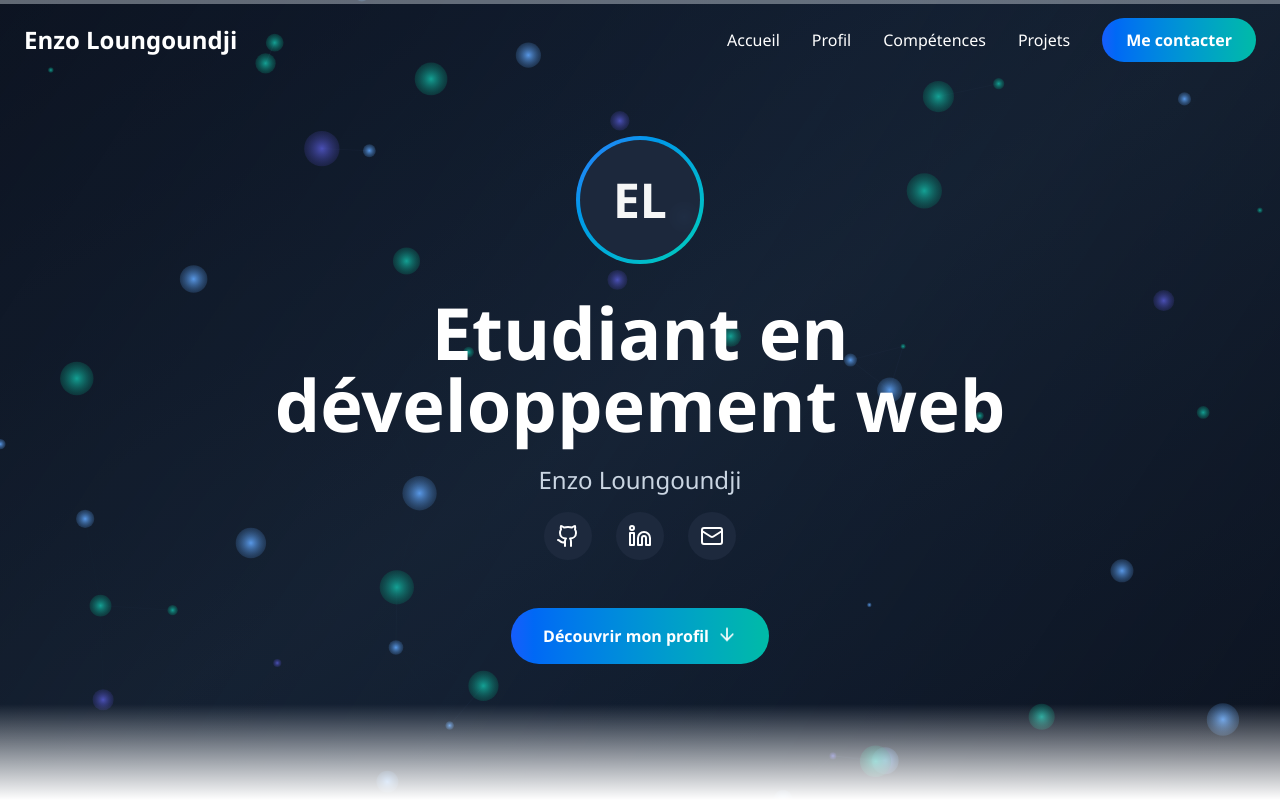
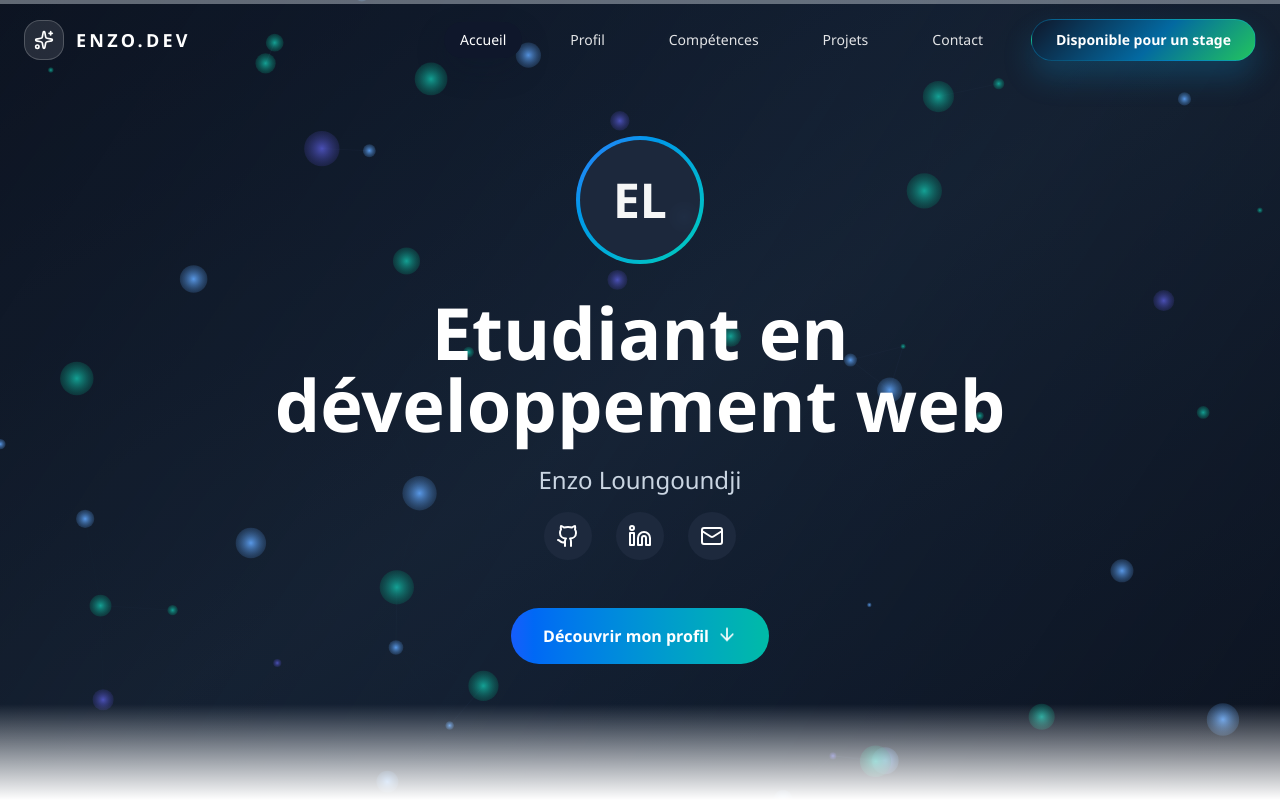
Before and after one commit to loun0009/portfolio, a React (Vite) app: page / in a window 1280 px wide. Shown: the top 800 px of the page. Built offline with nearby package versions, Linux system fonts and the light colour scheme.

Commit message:
feat: redesign navbar with floating pill, active link tracking and scroll progress

```diff
--- a/src/components/navbar.jsx
+++ b/src/components/navbar.jsx
@@ -1,22 +1,42 @@
 import { useState, useEffect } from 'react'
-import { Menu, X } from 'lucide-react'
+import { Menu, X, Sparkles } from 'lucide-react'
 
 const navLinks = [
   { href: '#home', label: 'Accueil' },
   { href: '#profile', label: 'Profil' },
   { href: '#skills', label: 'Compétences' },
   { href: '#projects', label: 'Projets' },
+  { href: '#contact', label: 'Contact' },
 ]
 
 export default function Navbar() {
   const [isScrolled, setIsScrolled] = useState(false)
   const [isMobileMenuOpen, setIsMobileMenuOpen] = useState(false)
+  const [activeLink, setActiveLink] = useState('#home')
 
   useEffect(() => {
     const handleScroll = () => {
       setIsScrolled(window.scrollY > 50)
+
+      const scrollableHeight = document.documentElement.scrollHeight - window.innerHeight
+      const progress = scrollableHeight > 0 ? `${(window.scrollY / scrollableHeight) * 100}%` : '0%'
+      document.documentElement.style.setProperty('--scroll-progress', progress)
+
+      const visibleSection = [...navLinks]
+        .reverse()
+        .find((link) => {
+          const element = document.querySelector(link.href)
+          if (!element) return false
+          const rect = element.getBoundingClientRect()
+          return rect.top <= 160
+        })
+
+      if (visibleSection) {
+        setActiveLink(visibleSection.href)
+      }
     }
 
+    handleScroll()
     window.addEventListener('scroll', handleScroll)
     return () => window.removeEventListener('scroll', handleScroll)
   }, [])
@@ -34,33 +54,37 @@ export default function Navbar() {
     <nav
       className={`fixed top-0 left-0 right-0 z-50 transition-all duration-300 ${
         isScrolled
-          ? 'bg-white/95 backdrop-blur-sm shadow-lg'
+          ? 'mx-3 mt-3 rounded-2xl border border-white/50 bg-white/70 shadow-[0_16px_50px_#0f172a1f] backdrop-blur-xl md:mx-6'
           : 'bg-transparent'
       }`}
     >
-      <div className="container mx-auto px-6">
+      <div className="section-shell">
         <div className="flex items-center justify-between h-20">
           <a
             href="#home"
             onClick={(e) => scrollToSection(e, '#home')}
-            className={`text-2xl font-bold transition-colors duration-300 ${
+            className={`inline-flex items-center gap-3 text-lg font-semibold tracking-[0.18em] uppercase transition-colors duration-300 ${
               isScrolled ? 'text-slate-900' : 'text-white'
             }`}
           >
-            Enzo Loungoundji
+            <span className={`flex h-10 w-10 items-center justify-center rounded-2xl border ${isScrolled ? 'border-sky-200 bg-white text-sky-600' : 'border-white/20 bg-white/10 text-white'}`}>
+              <Sparkles className="h-5 w-5" />
+            </span>
+            Enzo.dev
           </a>
 
-          {/* Liens desktop */}
           <div className="hidden md:flex items-center gap-8">
             {navLinks.map((link) => (
               <a
                 key={link.href}
                 href={link.href}
                 onClick={(e) => scrollToSection(e, link.href)}
-                className={`font-medium transition-colors duration-300 hover:scale-105 transform ${
-                  isScrolled
-                    ? 'text-slate-700 hover:text-blue-600'
-                    : 'text-white hover:text-blue-300'
+                className={`rounded-full px-4 py-2 text-sm font-medium transition-all duration-300 ${
+                  activeLink === link.href
+                    ? 'bg-slate-900 text-white shadow-[0_12px_30px_#0f172a38]'
+                    : isScrolled
+                      ? 'text-slate-700 hover:bg-slate-900 hover:text-white'
+                      : 'text-white/88 hover:bg-white/12 hover:text-white'
                 }`}
               >
                 {link.label}
@@ -70,18 +94,18 @@ export default function Navbar() {
             <a
               href="#contact"
               onClick={(e) => scrollToSection(e, '#contact')}
-              className="px-6 py-2.5 bg-gradient-to-r from-blue-600 to-teal-500 text-white font-semibold rounded-full hover:shadow-lg hover:shadow-blue-500/30 transition-all duration-300 hover:scale-105"
+              className="rounded-full border border-sky-400/30 bg-[linear-gradient(135deg,#0f172a_0%,#0369a1_55%,#22c55e_100%)] px-6 py-2.5 text-sm font-semibold text-white shadow-[0_16px_30px_#0ea5e938] transition-all duration-300 hover:-translate-y-0.5 hover:shadow-[0_18px_40px_#22c55e38]"
             >
-              Me contacter
+              Disponible pour un stage
             </a>
           </div>
 
-          {/* Bouton mobile */}
           <button
             onClick={() => setIsMobileMenuOpen(!isMobileMenuOpen)}
-            className={`md:hidden p-2 transition-colors duration-300 ${
-              isScrolled ? 'text-slate-900' : 'text-white'
+            className={`md:hidden rounded-xl border p-2 transition-colors duration-300 ${
+              isScrolled ? 'border-slate-200 bg-white text-slate-900' : 'border-white/20 bg-white/10 text-white'
             }`}
+            aria-label="Ouvrir le menu"
           >
             {isMobileMenuOpen ? (
               <X className="w-6 h-6" />
@@ -92,16 +116,19 @@ export default function Navbar() {
         </div>
       </div>
 
-      {/* Menu mobile */}
       {isMobileMenuOpen && (
-        <div className="md:hidden bg-white border-t border-slate-200">
-          <div className="container mx-auto px-6 py-4 space-y-4">
+        <div className="mx-3 mt-3 rounded-2xl border border-white/60 bg-white/90 shadow-[0_20px_40px_#0f172a1f] backdrop-blur-xl md:hidden">
+          <div className="section-shell py-5 space-y-3">
             {navLinks.map((link) => (
               <a
                 key={link.href}
                 href={link.href}
                 onClick={(e) => scrollToSection(e, link.href)}
-                className="block py-2 text-slate-700 hover:text-blue-600 font-medium transition-colors duration-200"
+                className={`block rounded-2xl px-4 py-3 font-medium transition-colors duration-200 ${
+                  activeLink === link.href
+                    ? 'bg-slate-900 text-white'
+                    : 'text-slate-700 hover:bg-slate-100 hover:text-slate-950'
+                }`}
               >
                 {link.label}
               </a>
@@ -109,7 +136,7 @@ export default function Navbar() {
             <a
               href="#contact"
               onClick={(e) => scrollToSection(e, '#contact')}
-              className="block text-center px-6 py-2.5 bg-gradient-to-r from-blue-600 to-teal-500 text-white font-semibold rounded-full hover:shadow-lg transition-all duration-300"
+              className="block rounded-2xl bg-[linear-gradient(135deg,#0f172a_0%,#0369a1_55%,#22c55e_100%)] px-6 py-3 text-center font-semibold text-white shadow-[0_16px_30px_#0ea5e938]"
             >
               Me contacter
             </a>
```
